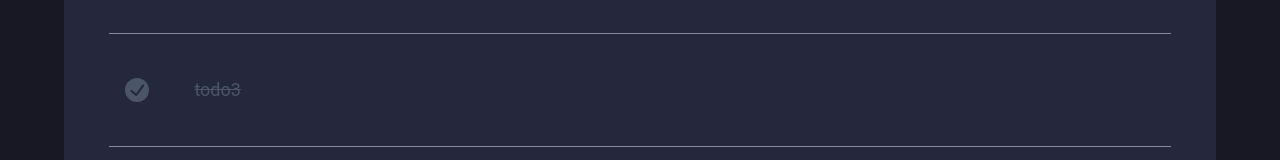
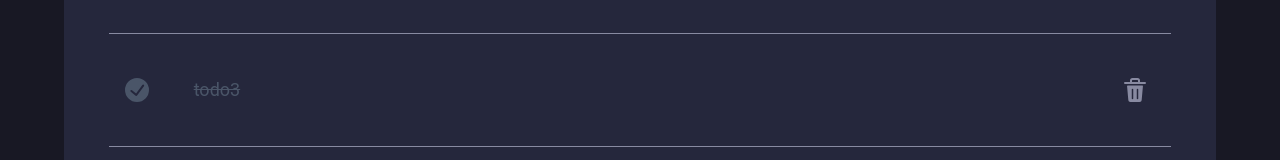
Before and after one commit to LuisMarchio03/todolist-nextjs-chakraui-reduxjs, a Next.js app: page / in a window 1280 px wide. Shown: the part 388-548 px from the top of the page. Built offline with nearby package versions, Linux system fonts and the light colour scheme.

Commit message:
redux - toggleDelete

```diff
--- a/src/pages/index.tsx
+++ b/src/pages/index.tsx
@@ -5,7 +5,7 @@ import dark from "../styles/theme/dark";
 import light from "../styles/theme/light";
 
 import { useDispatch, useSelector } from "react-redux";
-import { addTask, toggleComplete } from "../store/taskSlice";
+import { addTask, toggleComplete, toggleDelete } from "../store/taskSlice";
 
 import {
   Box,
@@ -19,11 +19,14 @@ import {
 import { SunIcon } from "@chakra-ui/icons";
 import { MoonIcon } from "@chakra-ui/icons";
 import { CheckCircleIcon } from "@chakra-ui/icons";
+import { AttachmentIcon } from "@chakra-ui/icons";
+import { DeleteIcon } from "@chakra-ui/icons";
 
 interface Tasks {
   id: number;
   title: string;
   completed: boolean;
+  deleted: boolean;
 }
 
 const Home: React.FC = () => {
@@ -33,6 +36,8 @@ const Home: React.FC = () => {
   const dispatch = useDispatch();
 
   const stateTasks = useSelector((state: any) => state.task);
+
+  console.log(stateTasks);
 
   const handleSubmit = (event: FormEvent) => {
     event.preventDefault();
@@ -63,7 +68,11 @@ const Home: React.FC = () => {
         w="100%"
         h="200px"
         bgRepeat="no-repeat"
-        bgImage={myTheme === dark ? `/images/bg-mobile-dark.jpg` : `/images/bg-mobile-light.jpg`}
+        bgImage={
+          myTheme === dark
+            ? `/images/bg-mobile-dark.jpg`
+            : `/images/bg-mobile-light.jpg`
+        }
         bgSize="cover"
         justifyContent="space-between"
       >
@@ -192,6 +201,18 @@ const Home: React.FC = () => {
                         >
                           {task.title}
                         </Box>
+                        <Button
+                          textAlign="center"
+                          fontSize="1.5rem"
+                          bg="transparent"
+                          _active={{ bg: "transparent" }}
+                          _focus={{ border: 0 }}
+                          _hover={{ bg: "none", color: "blue.400" }}
+                          leftIcon={<DeleteIcon />}
+                          onClick={() => {
+                            dispatch(toggleDelete(task.id));
+                          }}
+                        ></Button>
                       </>
                     )}
                   </Flex>
--- a/src/store/taskSlice.ts
+++ b/src/store/taskSlice.ts
@@ -3,9 +3,9 @@ import { createSlice } from "@reduxjs/toolkit";
 export const taskSlice = createSlice({
   name: "task",
   initialState: [
-    { id: 1, title: "todo1", completed: false },
-    { id: 2, title: "todo2", completed: false },
-    { id: 3, title: "todo3", completed: true },
+    { id: 1, title: "todo1", completed: false, deleted: false },
+    { id: 2, title: "todo2", completed: false, deleted: false },
+    { id: 3, title: "todo3", completed: true, deleted: false },
   ],
   reducers: {
     addTask: (state, action) => {
@@ -13,6 +13,7 @@ export const taskSlice = createSlice({
         id: Date.now(),
         title: action.payload.title,
         completed: false,
+        deleted: false,
       };
       state.push(newTask);
     },
@@ -20,9 +21,13 @@ export const taskSlice = createSlice({
       const index = state.findIndex((task) => task.id === action.payload.id);
       state[index].completed = action.payload.completed;
     },
+    toggleDelete: (state, action) => {
+      const index = state.findIndex((todo) => todo.id === action.payload);
+      state.splice(index, 1);
+    },
   },
 });
 
-export const { addTask, toggleComplete } = taskSlice.actions;
+export const { addTask, toggleComplete, toggleDelete } = taskSlice.actions;
 
 export default taskSlice.reducer;
```
